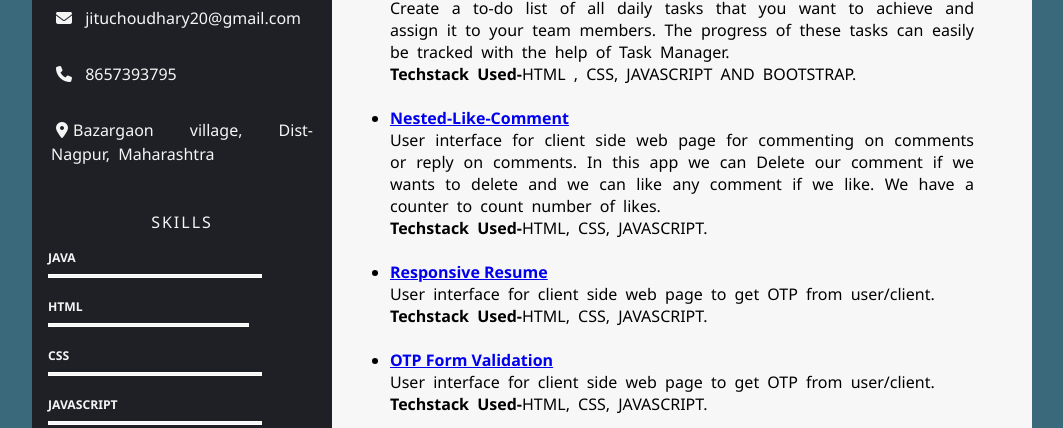
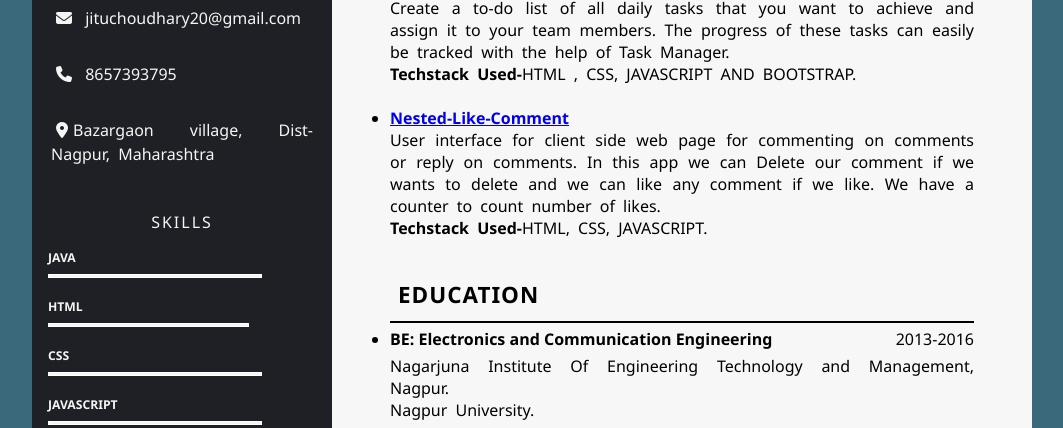
Before and after one commit to JitendraChoudhary20/Responsive-Resume-using-CSS-Grid---Input-type-reset-Readonly-Disabled-Element---csneyozcpfr0, a plain HTML site: page index.html in a window 1280 px wide. Shown: the part 493-921 px from the top of the page, without its empty margins (32-1095 px from the left). Drawn offline with Linux system fonts and the light colour scheme.

Commit message:
kept Major projects only

```diff
--- a/index.html
+++ b/index.html
@@ -131,22 +131,22 @@
                                <p><b>Techstack Used-</b>HTML, CSS, JAVASCRIPT.</p>
                             <br>
                         </li>
-                        <li>
-                            <!-- <h4>Responsive Resume -->
+                        <!-- <li>
+
                                 <a href="https://jitendrachoudhary20.github.io/ResponsiveResume/" target="_blank"><h4>Responsive Resume</h4></a>
-                            <!-- </h4> -->
+
                             <p>User interface for client side web page to get OTP from user/client.</p>
                             <p><b>Techstack Used-</b>HTML, CSS, JAVASCRIPT.</p>
                             <br>
                         </li>
                         <li>
-                            <!-- <h4>OTP Form Validation -->
+
                                 <a href="https://jitendrachoudhary20.github.io/OTP-project1/" target="_blank"><h4>OTP Form Validation</h4></a>
-                            <!-- </h4> -->
+
                             <p>User interface for client side web page to get OTP from user/client.</p>
                             <p><b>Techstack Used-</b>HTML, CSS, JAVASCRIPT.</p>
                             <br>
-                        </li>
+                        </li> -->
                     </ul>
                 </section>
                 <section class="education-section">
```
